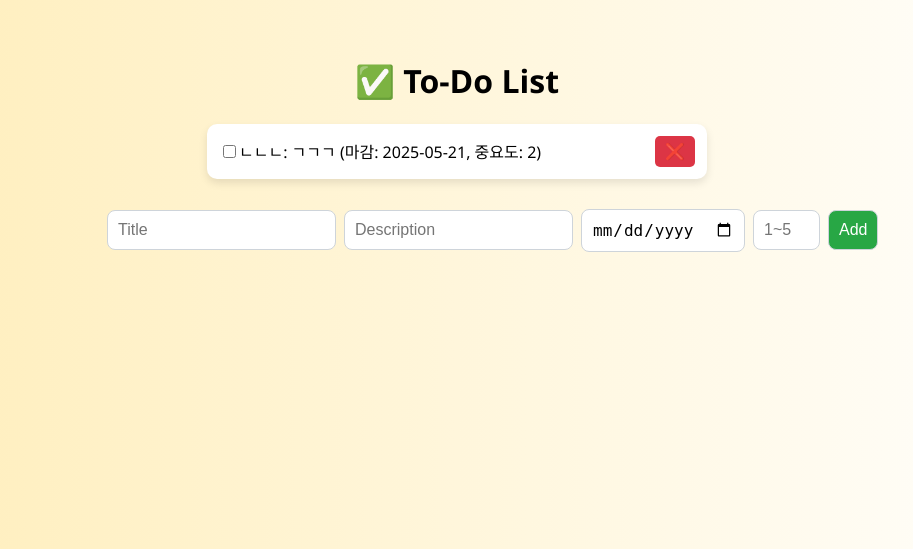
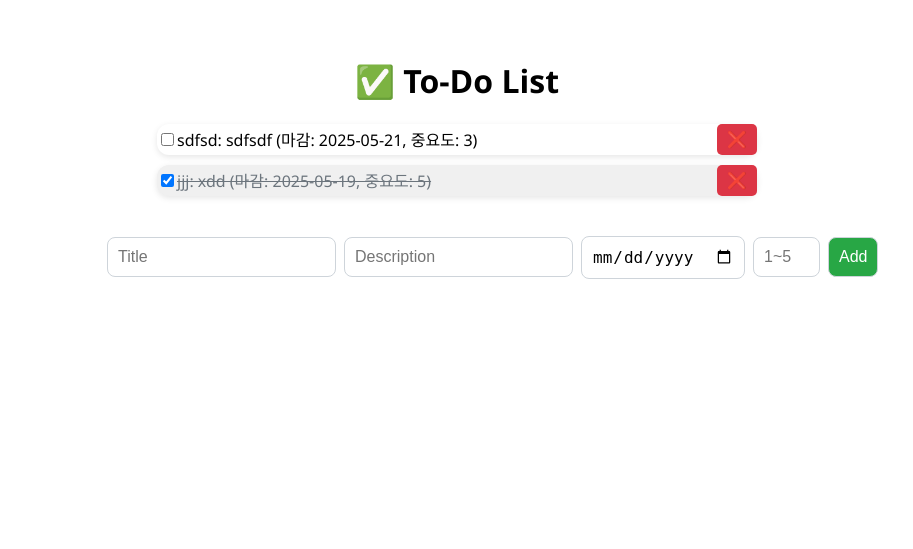
Before and after one commit to naaadang/FastApi-Todos-hyunjin, a FastAPI app: page / in a window 1280 px wide. Shown: the top 549 px of the page, without its empty margins (183-1096 px from the left). Run offline with FastAPI, Linux system fonts and the light colour scheme.

Commit message:
style: 색 변경

```diff
--- a/fastapi-app/templates/index.html
+++ b/fastapi-app/templates/index.html
@@ -8,26 +8,27 @@
         body {
             font-family: 'Segoe UI', Tahoma, Geneva, Verdana, sans-serif;
             text-align: center;
-            background: linear-gradient(to right, #ffedb7, #ffffff);
+            background: linear-gradient(to right, #ffffff);
             padding: 30px;
         }
 
         ul {
             list-style-type: none;
             padding: 0;
-            max-width: 500px;
-            margin: 20px auto;
+            max-width: 600px;
+            margin: 0 auto 40px auto;
         }
 
         li {
             display: flex;
             align-items: center;
             justify-content: space-between;
-            padding: 12px;
+            padding: 16px 20ㅔㅌㅌ;
             margin: 10px 0;
             background-color: #fff;
-            border-radius: 10px;
-            box-shadow: 0 4px 8px rgba(0, 0, 0, 0.1);
+            border-radius: 12px;
+            box-shadow: 0 2px 6px rgba(0, 0, 0, 0.1);
+            transition: transform 0.1s;
         }
 
         li.completed {
@@ -93,7 +94,7 @@
         <input type="text" id="title" placeholder="Title" required>
         <input type="text" id="description" placeholder="Description" required>
         <input type="date" id="deadline" required>
-        <input type="number" id="performance" placeholder="1~5 성능" min="1" max="5" required>
+        <input type="number" id="performance" placeholder="1~5 중요도도" min="1" max="5" required>
         <button type="submit">Add</button>
     </form>
 
--- a/fastapi-app/todo.json
+++ b/fastapi-app/todo.json
@@ -1,10 +1,18 @@
 [
     {
-        "id": 1746708893087,
-        "title": "ㄴㄴㄴ",
-        "description": "ㄱㄱㄱ",
+        "id": 1746709495786,
+        "title": "sdfsd",
+        "description": "sdfsdf",
         "completed": false,
         "deadline": "2025-05-21",
-        "performance": 2
+        "performance": 3
+    },
+    {
+        "id": 1746711265614,
+        "title": "jjj",
+        "description": "xdd",
+        "completed": true,
+        "deadline": "2025-05-19",
+        "performance": 5
     }
 ]
```
